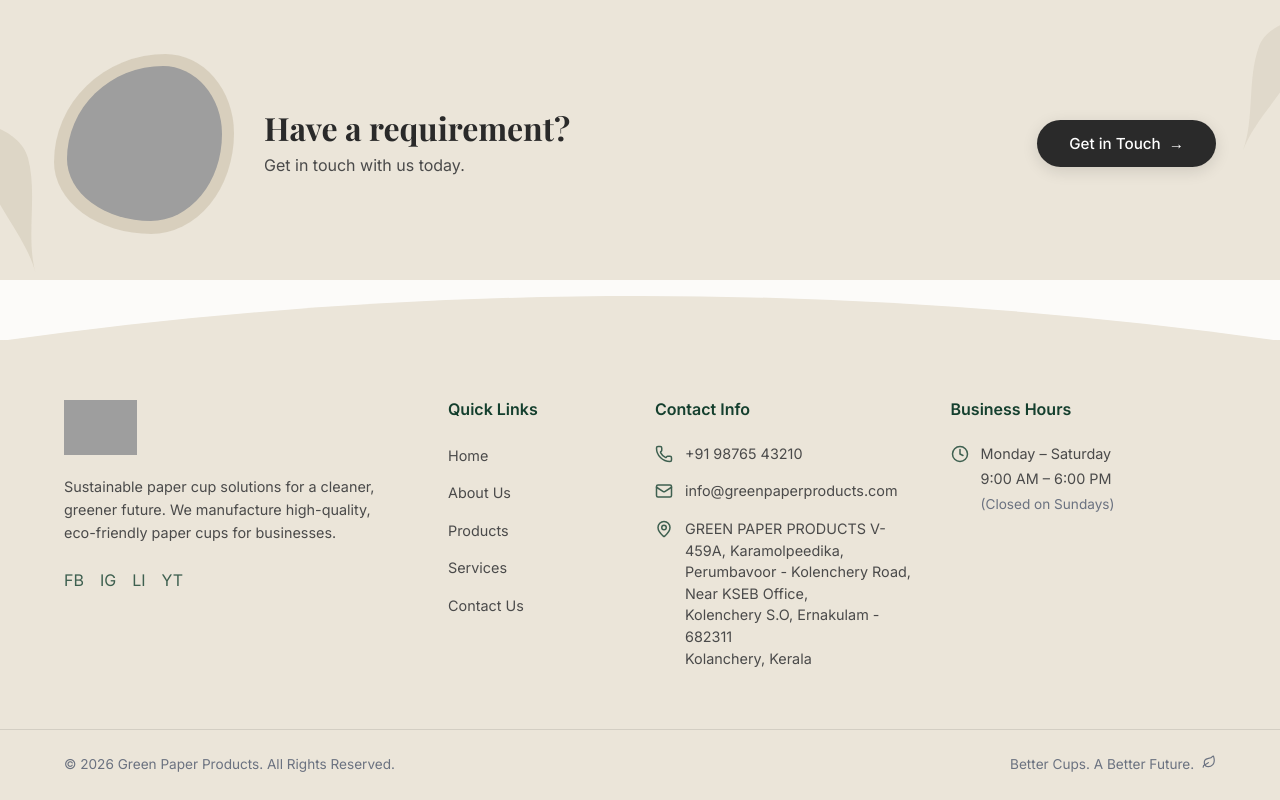
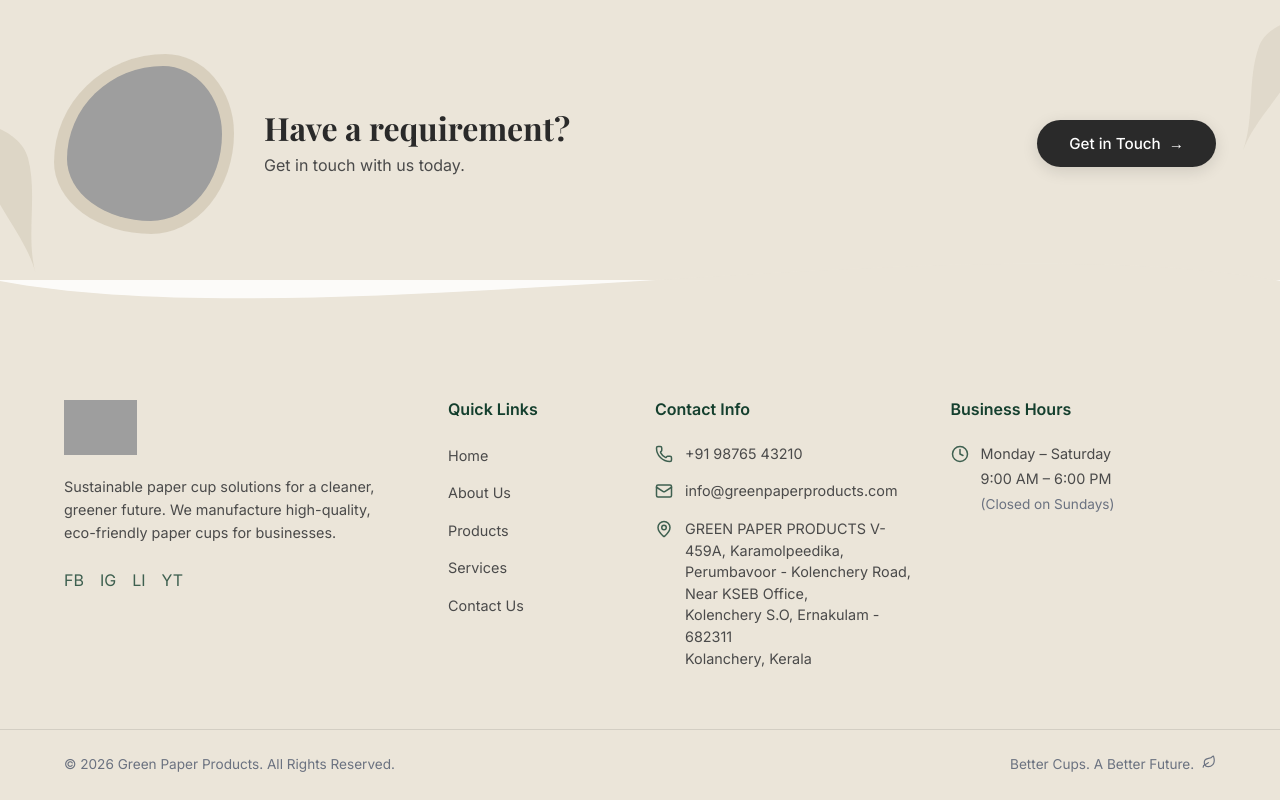
Before and after one commit to fasnanaseer313-source/greenpaper-products, a React (Vite) app: page /contact in a window 1280 px wide. Shown: the part 1777-2577 px from the top of the page. Built offline with nearby package versions, Linux system fonts and the light colour scheme; grey boxes are pictures that could not be loaded; a web font is replaced by a local one.

Commit message:
Update footer wave to dramatic S-curve

```diff
--- a/src/components/Footer.css
+++ b/src/components/Footer.css
@@ -8,10 +8,10 @@
 
 .footer-wave {
   position: absolute;
-  top: -59px;
+  top: -119px;
   left: 0;
   width: 100%;
-  height: 60px;
+  height: 120px;
   line-height: 0;
 }
 
--- a/src/components/Footer.jsx
+++ b/src/components/Footer.jsx
@@ -6,8 +6,8 @@
   return (
     <footer className="footer">
       <div className="footer-wave">
-        <svg viewBox="0 0 1440 60" preserveAspectRatio="none">
-          <path d="M0,60 C480,0 960,0 1440,60 Z" fill="var(--color-beige)" />
+        <svg viewBox="0 0 1440 120" preserveAspectRatio="none">
+          <path d="M0,60 C360,120 1080,0 1440,60 L1440,120 L0,120 Z" fill="var(--color-beige)" />
         </svg>
       </div>
       <div className="container footer-container">
```
